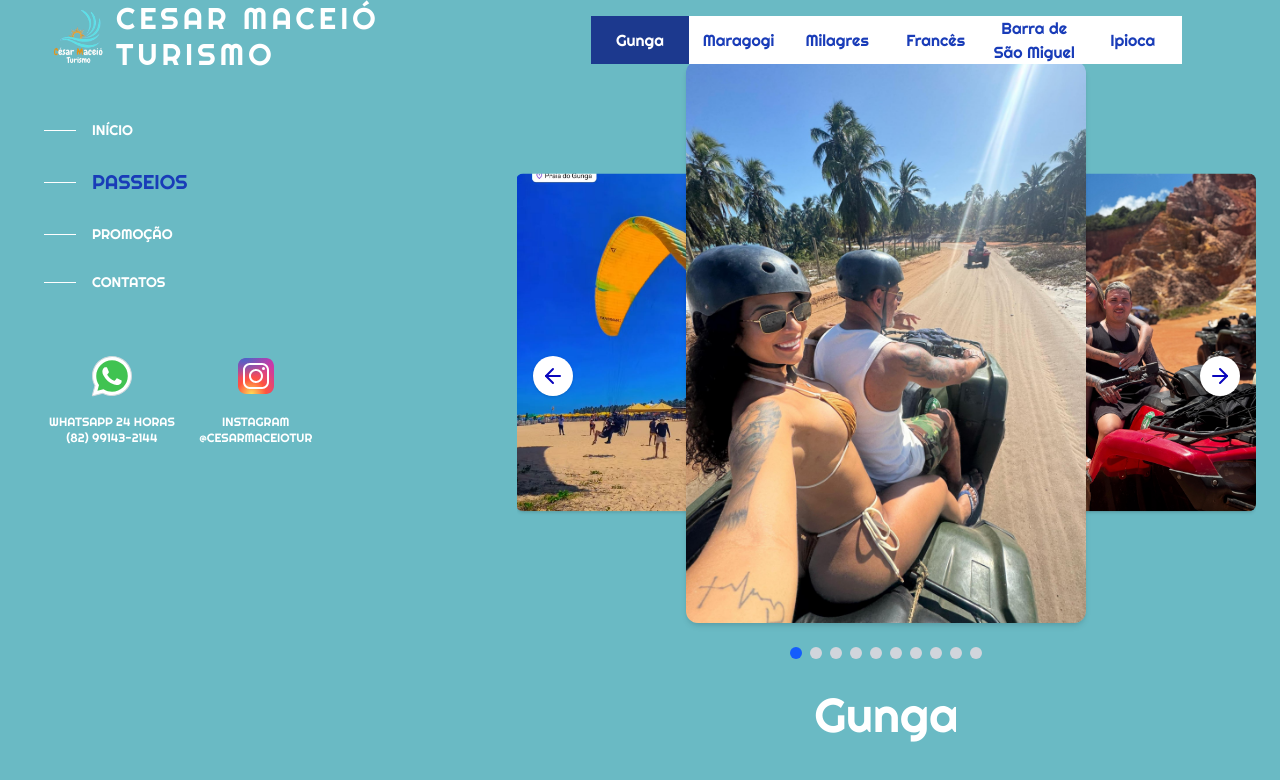
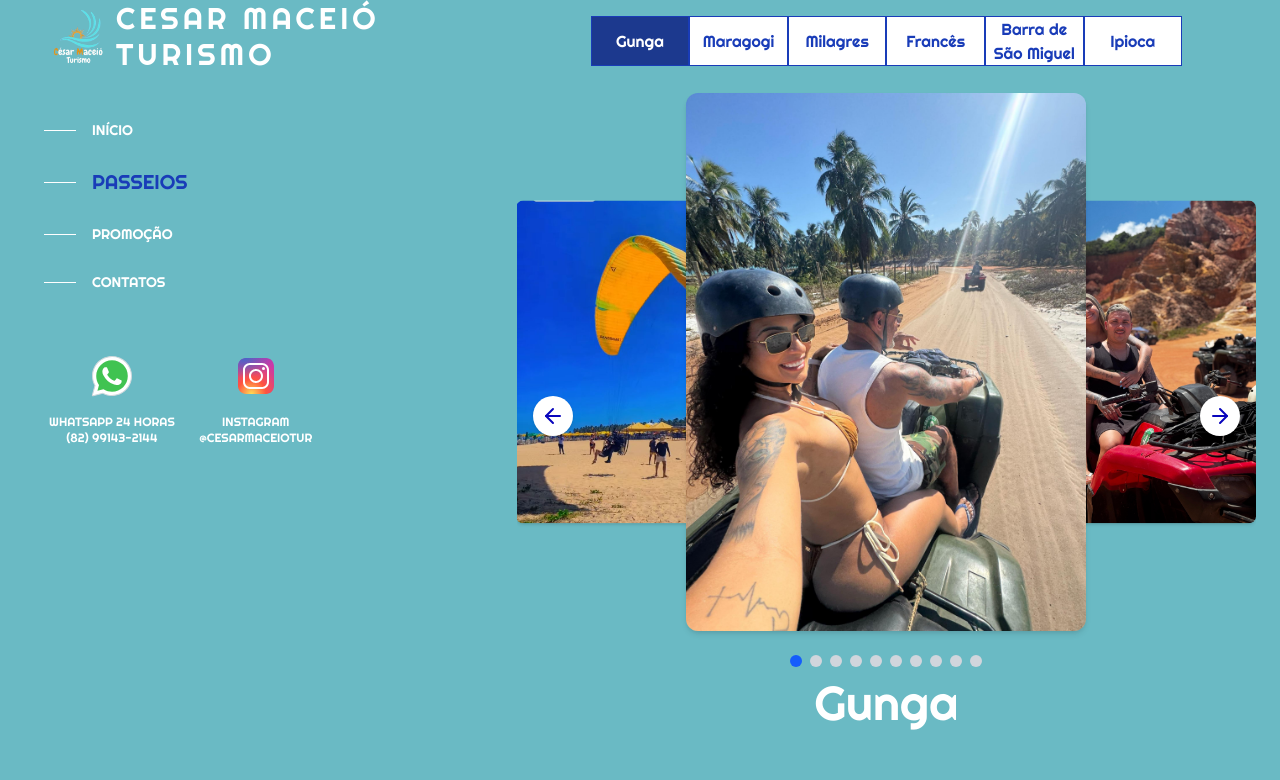
Before and after one commit to kaiquemendonca/cmt, a Next.js app: page / in a window 1280 px wide. Both pictures are taken after a click on the item "PASSEIOS". Shown: the top 780 px of the page. Built offline with nearby package versions, Linux system fonts and the light colour scheme.

Commit message:
menu tour modificado

```diff
--- a/src/app/page.tsx
+++ b/src/app/page.tsx
@@ -90,8 +90,8 @@ export default function Home() {
                       key={index}
 
                       className={`${active == index && " bg-blue-900 text-white"
-                        }  h-full flex justify-center items-center cursor-pointer transition-all duration-100 ease-in-out
-                    hover:bg-blue-900 hover:text-white text-blue-800 text-center
+                        }  h-[50px] flex justify-center items-center cursor-pointer transition-all duration-100 ease-in-out
+                    hover:bg-blue-900 hover:text-white text-blue-800 text-center border border-blue-800
                     `}
                       onClick={() => menuClickTours(index)}
                     >
@@ -106,9 +106,6 @@ export default function Home() {
             </div>
 
             <Tours active={active} data={sliderData} />
-            <div className="flex justify-center">
-              <h1 className="text-5xl text-center">{sliderData[active].title}</h1>
-            </div>
 
           </main>}
 
--- a/src/components/Tours.tsx
+++ b/src/components/Tours.tsx
@@ -65,7 +65,7 @@ export default function Tours({ active, data }: Props) {
       initial={{ opacity: 0 }}
       animate={isLoaded ? { opacity: 1 } : {}}
       transition={{ duration: 1.5, ease: 'easeOut' }}
-      className="relative w-full flex flex-col items-center justify-center overflow-hidden pb-8"
+      className="relative w-full flex flex-col items-center justify-end md:justify-center overflow-hidden mt-8"
     >
       <div className="absolute z-40 top-1/2 left-4  -translate-y-1/2">
         <button onClick={prev} className="hidden md:inline-block bg-white cursor-pointer p-2 rounded-full shadow">
@@ -78,7 +78,7 @@ export default function Tours({ active, data }: Props) {
         </button>
       </div>
 
-      <div className="relative w-[90vw] max-w-[1000px] aspect-[16/9] overflow-visible rounded-2xl">
+      <div className="relative w-[90vw] max-w-[1000px] aspect-[9/12] h-[70%] overflow-visible rounded-2xl">
         <div
           ref={containerRef}
           className="relative flex items-center justify-center w-full h-full"
@@ -95,7 +95,7 @@ export default function Tours({ active, data }: Props) {
               return (
                 <motion.div
                   key={i}
-                className="absolute w-[80%] sm:w-[70%] md:w-[60%] lg:w-[50%] xl:w-[40%] h-full rounded-xl overflow-hidden shadow-md"
+                  className="absolute w-full sm:w-[70%] md:w-[60%] lg:w-[50%] xl:w-[40%] h-full rounded-xl overflow-hidden shadow-md"
                   animate={{
                     x: isVisible ? offset : 0,
                     scale,
@@ -140,6 +140,10 @@ export default function Tours({ active, data }: Props) {
           ></button>
         ))}
       </div>
+
+      <div className="flex justify-center py-3">
+        <h1 className="text-5xl text-center">{data[active].title}</h1>
+      </div>
     </motion.div>
   );
 }
```
Also changed, not shown: src/components/Header.tsx (line endings or trailing spaces). Lines whose indentation alone changed are shown as unchanged.
